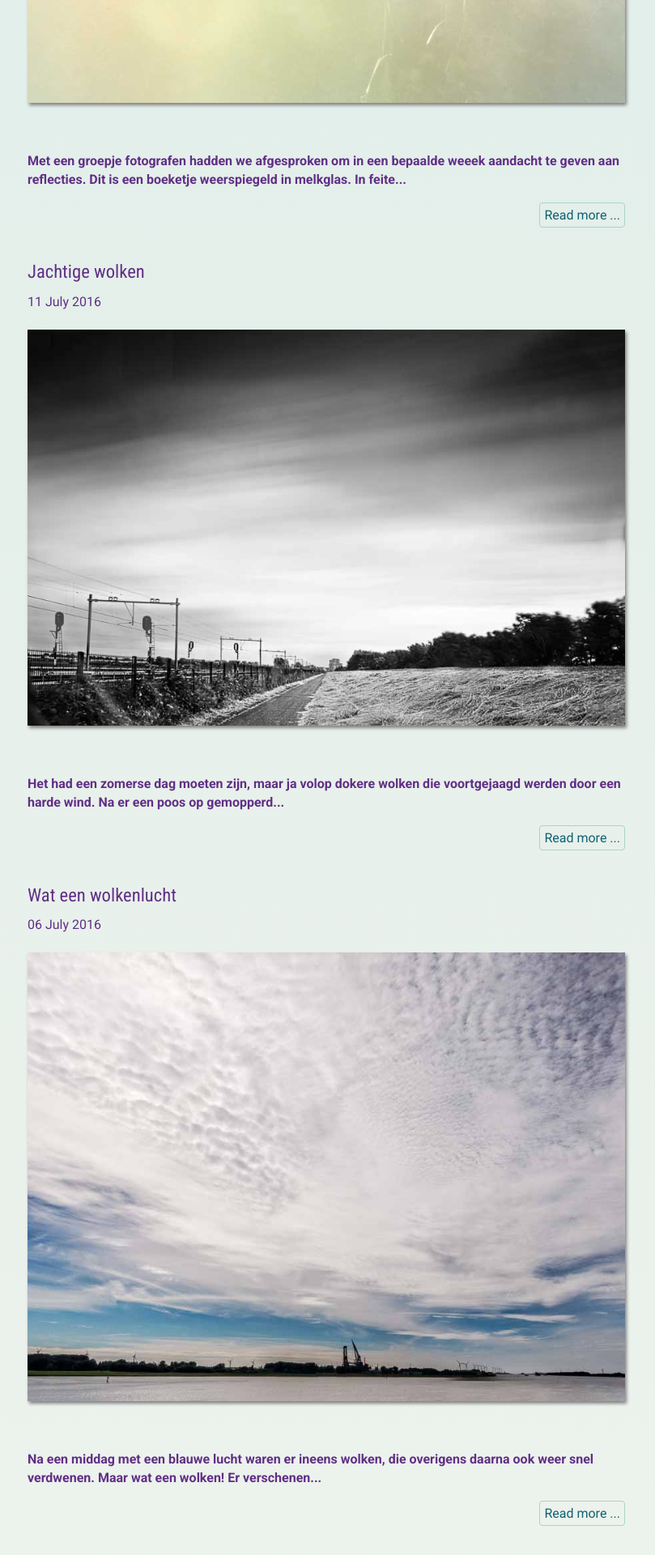
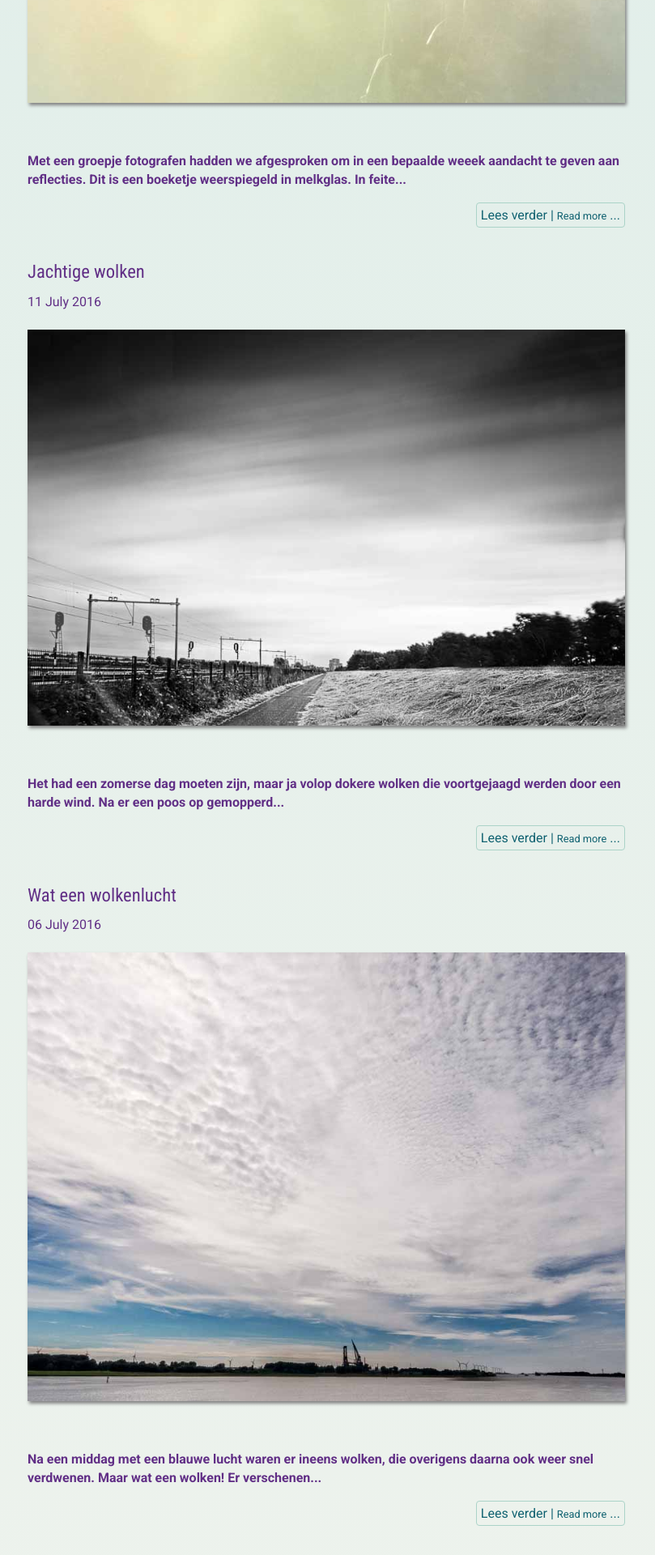
Before and after one commit to hansvanoverbeek/photoblog, a Jekyll site: the page built from index.html, in a window 1280 px wide. Shown: the part 1057-2977 px from the top of the page at 81% size, without its empty margins (252-1061 px from the left). Built offline with Jekyll 4.4.1, drawn with Linux system fonts in a browser that asks for light colours; the list of posts is cut into pages by our own code; some of the changed text lies outside the part shown.

Commit message:
stylering en post links

```diff
--- a/_sass/_grid.scss
+++ /dev/null
@@ -1,233 +0,0 @@
-/* Grid */
-.row {
-    margin-right: -30px;
-    margin-bottom: 30px;
-    width: 100%;
-}
-.col {
-    width: 100%;
-    float: left;
-    padding-right: 0;
-    box-sizing: border-box;
-}
-.col-no-padding {
-    width: 100%;
-    float: left;
-    box-sizing: border-box;
-}
-.col-xxs-11 {
-    width: 91.662%;
-}
-.col-xxs-10 {
-    width: 83.332%;
-}
-.col-xxs-9 {
-    width: 75%;
-}
-.col-xxs-8 {
-    width: 66.662%;
-}
-.col-xxs-7 {
-    width: 58.331%;
-}
-.col-xxs-6 {
-    width: 50%;
-}
-.col-xxs-5 {
-    width: 41.662%;
-}
-.col-xxs-4 {
-    width: 33.332%;
-}
-.col-xxs-3 {
-    width: 25%;
-}
-.col-xxs-2 {
-    width: 16.662%;
-}
-.col-xxs-1 {
-    width: 8.332%;
-}
-@media screen and (min-width: 400px) {
-    .row {
-        margin-right: 0;
-    }
-    .col {
-        padding-right: 0;
-    }
-    .col-xs-11 {
-        width: 91.662%;
-    }
-    .col-xs-10 {
-        width: 83.332%;
-    }
-    .col-xs-9 {
-        width: 75%;
-    }
-    .col-xs-8 {
-        width: 66.662%;
-    }
-    .col-xs-7 {
-        width: 58.331%;
-    }
-    .col-xs-6 {
-        width: 50%;
-    }
-    .col-xs-5 {
-        width: 41.662%;
-    }
-    .col-xs-4 {
-        width: 33.332%;
-    }
-    .col-xs-3 {
-        width: 25%;
-    }
-    .col-xs-2 {
-        width: 16.662%;
-    }
-    .col-xs-1 {
-        width: 8.332%;
-    }
-}
-@media screen and (min-width: 768px) {
-    .row {
-        margin-right: -0px;
-    }
-    .col {
-        padding-right: 0;
-    }
-    .col-sm-11 {
-        width: 91.662%;
-    }
-    .col-sm-10 {
-        width: 83.332%;
-    }
-    .col-sm-9 {
-        width: 75%;
-    }
-    .col-sm-8 {
-        width: 66.662%;
-    }
-    .col-sm-7 {
-        width: 58.331%;
-    }
-    .col-sm-6 {
-        width: 50%;
-    }
-    .col-sm-5 {
-        width: 41.662%;
-    }
-    .col-sm-4 {
-        width: 33.332%;
-    }
-    .col-sm-3 {
-        width: 25%;
-    }
-    .col-sm-2 {
-        width: 16.662%;
-    }
-    .col-sm-1 {
-        width: 8.332%;
-    }
-}
-@media screen and (min-width: 1024px) {
-    .row {
-        margin-right: 0;
-    }
-    .col {
-        padding-right: 0;
-    }
-    .col-md-11 {
-        width: 91.662%;
-    }
-    .col-md-10 {
-        width: 83.332%;
-    }
-    .col-md-9 {
-        width: 75%;
-    }
-    .col-md-8 {
-        width: 66.662%;
-    }
-    .col-md-7 {
-        width: 58.331%;
-    }
-    .col-md-6 {
-        width: 50%;
-    }
-    .col-md-5 {
-        width: 41.662%;
-    }
-    .col-md-4 {
-        width: 33.332%;
-    }
-    .col-md-3 {
-        width: 25%;
-    }
-    .col-md-2 {
-        width: 16.662%;
-    }
-    .col-md-1 {
-        width: 8.332%;
-    }
-}
-@media screen and (min-width: 1280px) {
-    .col-lg-11 {
-        width: 91.662%;
-    }
-    .col-lg-10 {
-        width: 83.332%;
-    }
-    .col-lg-9 {
-        width: 75%;
-    }
-    .col-lg-8 {
-        width: 66.662%;
-    }
-    .col-lg-7 {
-        width: 58.331%;
-    }
-    .col-lg-6 {
-        width: 50%;
-    }
-    .col-lg-5 {
-        width: 41.662%;
-    }
-    .col-lg-4 {
-        width: 33.332%;
-    }
-    .col-lg-3 {
-        width: 25%;
-    }
-    .col-lg-2 {
-        width: 16.662%;
-    }
-    .col-lg-1 {
-        width: 8.332%;
-    }
-}
-@media screen and (max-width: 1023px) {
-    .push-down-sm {
-        margin-bottom: 30px;
-    }
-}
-@media screen and (max-width: 767px) {
-    .push-down-sm {
-        margin-bottom: 15px;
-    }
-}
-.group:after,
-.group:before,
-.row:after,
-.row:before {
-    content: "";
-    display: table;
-}
-.group:after,
-.row:after {
-    clear: both;
-}
-.group,
-.row {
-    zoom: 1;
-}
--- a/_sass/_helpers.scss
+++ b/_sass/_helpers.scss
@@ -19,6 +19,10 @@ a.current {
 
 .text-right {
   text-align: right;
+}
+
+.text-smaller {
+  font-size: 80%;
 }
 
 .justify {
--- a/index.html
+++ b/index.html
@@ -14,7 +14,7 @@ layout: default
             <br>
             <br> {{post.content | truncatewords: 30}}
               <li class="text-right">
-                  <a href="{{site.baseurl}}{{ post.url }}">Read more ...</a>
+                  <a href="{{site.baseurl}}{{ post.url }}">Lees verder&nbsp;|&nbsp;<span class="text-smaller">Read more</span> ...</a>
               </li>
             </li>
           {% endfor %}
```
Also changed, not shown: css/main.css (+1 -257 lines).
